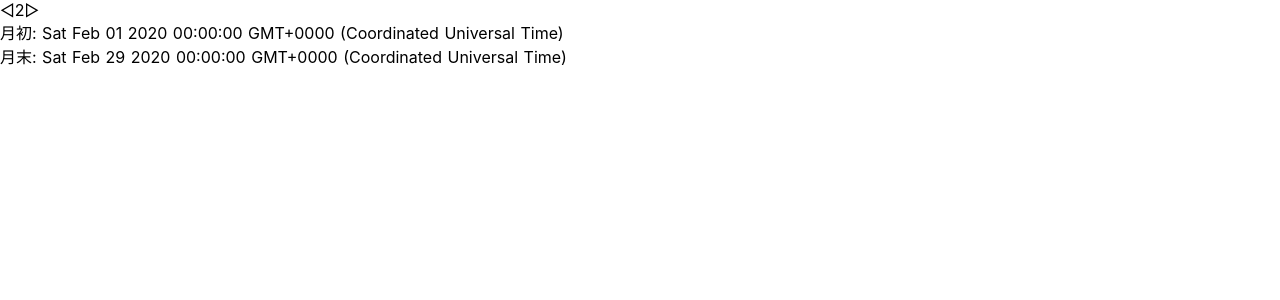
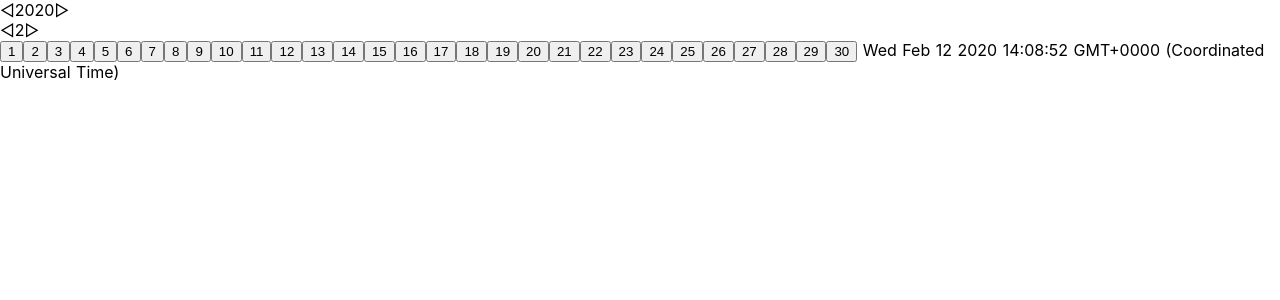
Before and after one commit to watsuyo/nuxt-sample-calendar, a Nuxt app: page / in a window 1280 px wide. Shown: the top 300 px of the page. Built offline with nearby package versions, Linux system fonts and the light colour scheme.

Commit message:
fix: Increase or decrease

```diff
--- a/src/pages/index.vue
+++ b/src/pages/index.vue
@@ -1,44 +1,76 @@
 <template>
   <div class="container">
-    <span @click="decrease">◁</span>{{ selectedMonth }}<span @click="increase">▷</span>
-    <p>月初: {{ startDayOfMonth(selectedMonth | yearMonthDate) || currentMonth | yearMonthDate }}</p>
-    <p>月末: {{ endDayOfMonth(selectedMonth) | yearMonthDate || currentMonth | yearMonthDate }}</p>
+    <div>
+      <span @click="decreaseYear">◁</span>
+      <span>{{ currentYear }}</span>
+      <span>
+        <span @click="increaseYear">▷ </span>
+      </span>
+    </div>
+    <div>
+      <span @click="increaseMonth">◁</span>
+      <span>{{ currentMonth }}</span>
+      <span>
+        <span @click="increaseMonth">▷ </span>
+      </span>
+    </div>
+    <span v-for="day in onMonthLenght(currentMonth)" :key="day.key">
+      <button @click="getMonthDay(currentMonth, day)">{{ day }}</button>
+    </span>
+    {{ selectedDateAndMonth || today }}
   </div>
 </template>
 
 <script lang="ts">
 import Vue from 'vue'
+// const defaultWeek = ['月', '火', '水', '木', '金', '土', '日']
 
-interface Data {
-  selectedMonth: number
-}
+const currentYear = new Date().getFullYear()
 
 export default Vue.extend({
-  data (): Data {
+  data() {
     return {
-      selectedMonth: new Date().getMonth() + 1
+      today: new Date(),
+      selectedDateAndMonth: '',
+      currentMonth: new Date().getMonth() + 1,
+      currentYear: new Date().getFullYear()
     }
   },
   computed: {
-    currentMonth () {
-      return new Date().getMonth() + 1
+    daysOfOneMonth() {
+      return [...Array(31 + 1).keys()].slice(1)
+    },
+    monthLists() {
+      return [...Array(12 + 1).keys()].slice(1)
     }
   },
   methods: {
-    startDayOfMonth (selectedMonth: number) {
-      return new Date(2020, selectedMonth - 1, 1)
+    endDayOfMonth(selectedMonth: number) {
+      return new Date(currentYear, selectedMonth, 0)
     },
 
-    endDayOfMonth (selectedMonth: number) {
-      return new Date(2020, selectedMonth, 0)
+    onMonthLenght(month: number) {
+      return month % 2 === 0 ? 30 : this.daysOfOneMonth
     },
 
-    increase () {
-      this.selectedMonth = this.selectedMonth + 1
+    getMonthDay(month: number, day: number) {
+      const aa = (arg: number) => (arg < 10 ? '' + 0 + arg : arg)
+      this.selectedDateAndMonth = '' + this.currentYear + aa(month) + aa(day)
     },
 
-    decrease () {
-      this.selectedMonth = this.selectedMonth - 1
+    increaseMonth() {
+      this.currentMonth = this.currentMonth === 12 ? 1 : this.currentMonth + 1
+    },
+    decreaseMonth() {
+      this.currentMonth = this.currentMonth === 1 ? 12 : this.currentMonth - 1
+    },
+
+    increaseYear() {
+      this.currentYear = this.currentYear === 12 ? 1 : this.currentYear + 1
+    },
+
+    decreaseYear() {
+      this.currentYear = this.currentYear === 1 ? 12 : this.currentYear - 1
     }
   }
 })
```
